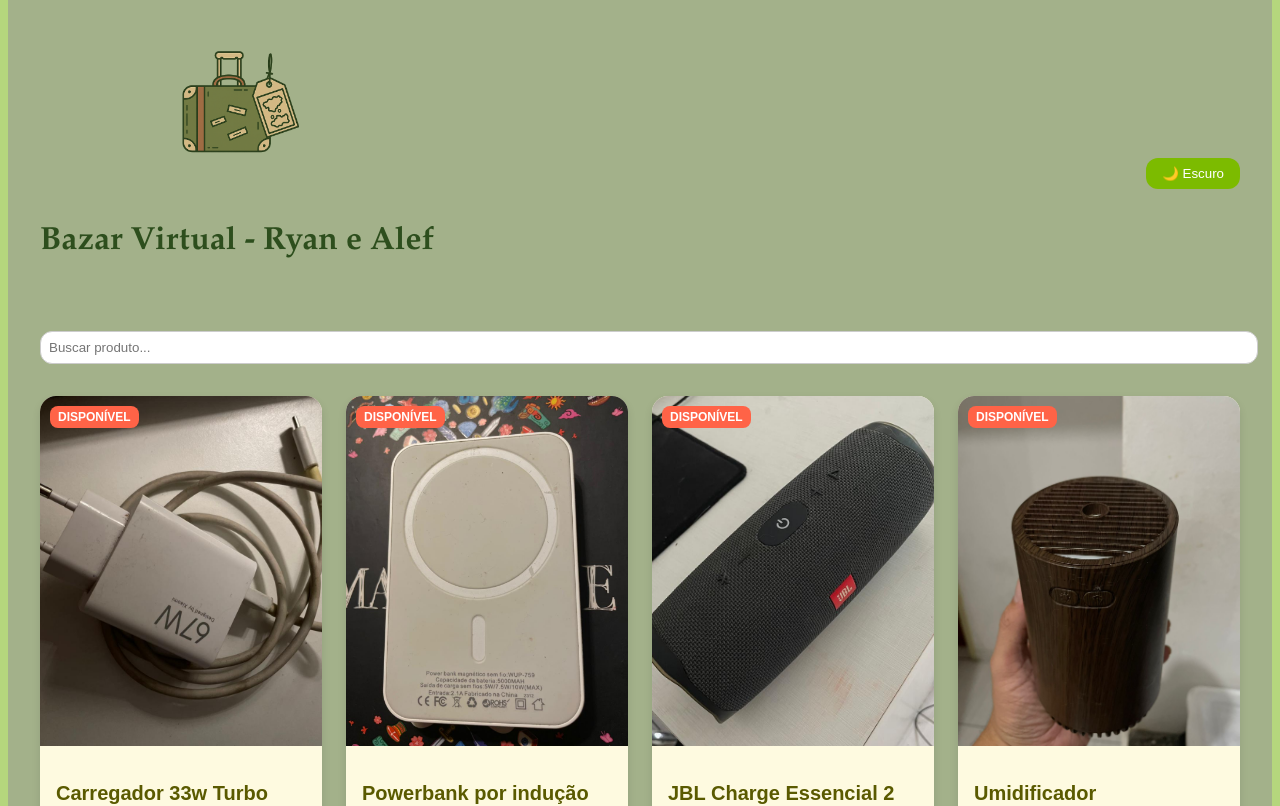
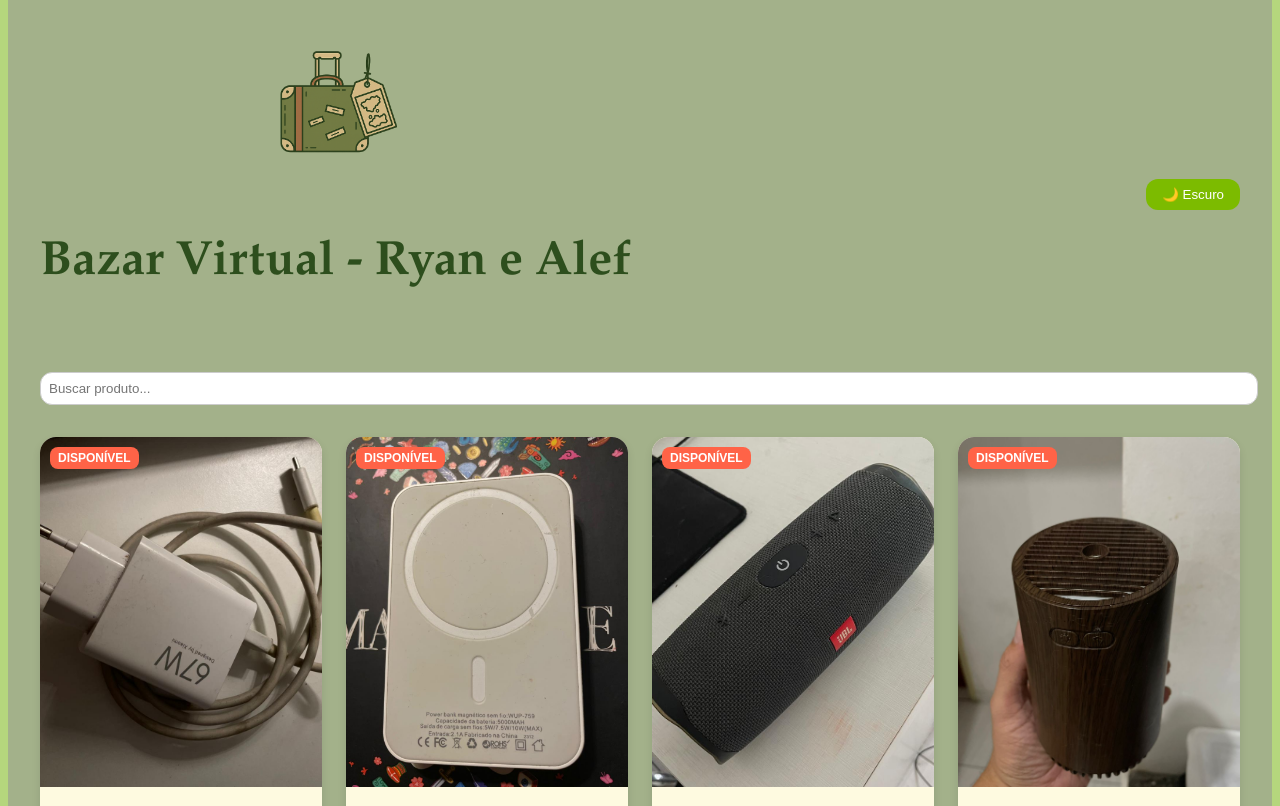
Before and after one commit to Ryaanlucas/bazar, a React (Create React App) app: page / in a window 1280 px wide. Shown: the top 806 px of the page. Built offline with nearby package versions, Linux system fonts and the light colour scheme.

Commit message:
Update App.js

```diff
--- a/src/App.js
+++ b/src/App.js
@@ -290,7 +290,7 @@ export default function App() {
     }}
   />
   <h1 style={{
-    fontSize: '2rem',
+    fontSize: '3rem',
     fontWeight: '950',
     color: '#2d4e1d',
     fontFamily: 'Garamond, sans-serif'
```
